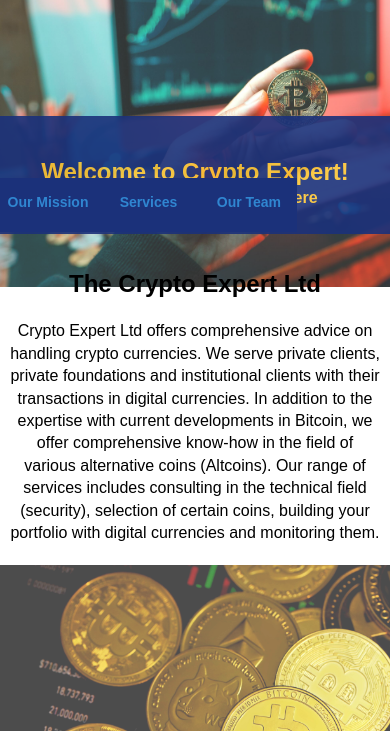
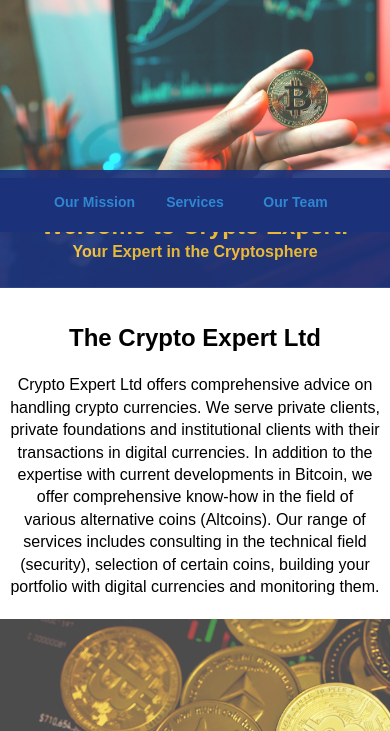
Before and after one commit to Dionyz0705/CryptoExpert, a plain HTML site: page index.html in a window 390 px wide. Shown: the part 113-844 px from the top of the page. Drawn offline with Linux system fonts and the light colour scheme.

Commit message:
Update styles.css

```diff
--- a/styles.css
+++ b/styles.css
@@ -35,7 +35,7 @@
 /* nav section*/
 
 .navbar {
-    position: absolute;
+    position: sticky;
     bottom: 31.1875rem;
     background-color: #1B317A;
     height: 4.375rem;
@@ -82,7 +82,7 @@
     .navbar {
         height: 3.375rem;
         text-align: center;
-        position: absolute;
+
     }
 
     nav span a {
```
